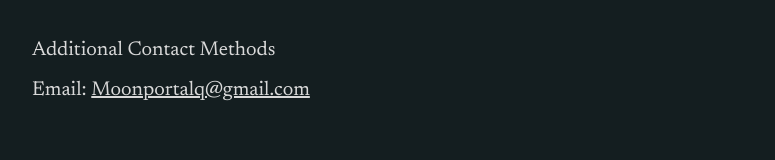
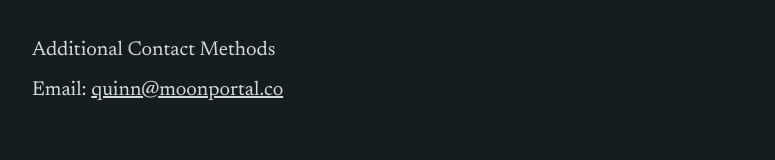
Before and after one commit to BokiiVlad/MoonPortal, a React (Vite) app: page / in a window 1280 px wide. Shown: the part 7955-8115 px from the top of the page, without its empty margins (28-803 px from the left). Built offline with nearby package versions, Linux system fonts and the light colour scheme.

Commit message:
update email

```diff
--- a/src/components/Contact/Contact.jsx
+++ b/src/components/Contact/Contact.jsx
@@ -116,8 +116,7 @@ const Contact = ({ sectionContactRef }) => {
 
         <p className={style.textContact}>Additional Contact Methods</p>
         <p className={style.titleAddress}>
-          Email:{" "}
-          <a href="mailto:contact@moonportal.com">Moonportalq@gmail.com</a>
+          Email: <a href="mailto:quinn@moonportal.co">quinn@moonportal.co</a>
         </p>
       </div>
       <img
```
